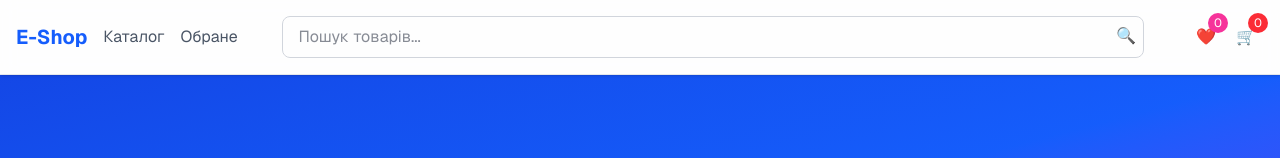
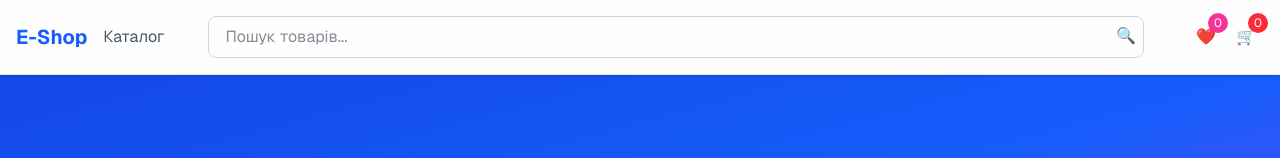
Before and after one commit to loxord241/towary-dla-domu, a Next.js app: page / in a window 1280 px wide. Shown: the top 158 px of the page. Built offline with nearby package versions, Linux system fonts and the light colour scheme; no server answers; the database is empty.

Commit message:
Remove Button

```diff
--- a/app/components/SiteHeader.tsx
+++ b/app/components/SiteHeader.tsx
@@ -15,12 +15,11 @@ export default function SiteHeader() {
             <Link href="/" className="text-xl font-bold text-blue-600">
               E-Shop
             </Link>
+            {/* Избранное доступно через сердечко-бейдж справа (с живым
+                счётчиком) — отдельная текстовая ссылка дублировала бы его. */}
             <nav className="flex space-x-4" aria-label="Основна навігація">
               <Link href="/catalog" className="text-gray-600 hover:text-blue-600">
                 Каталог
-              </Link>
-              <Link href="/favorites" className="text-gray-600 hover:text-blue-600">
-                Обране
               </Link>
             </nav>
           </div>
--- a/package.json
+++ b/package.json
@@ -12,6 +12,7 @@
   "dependencies": {
     "@supabase/ssr": "^0.12.4",
     "@supabase/supabase-js": "^2.112.3",
+    "@vercel/speed-insights": "^2.0.0",
     "next": "16.3.1",
     "react": "19.2.8",
     "react-dom": "19.2.8"
```
Also changed, not shown: 1 other file (tests, documents, lock files or other folders).
